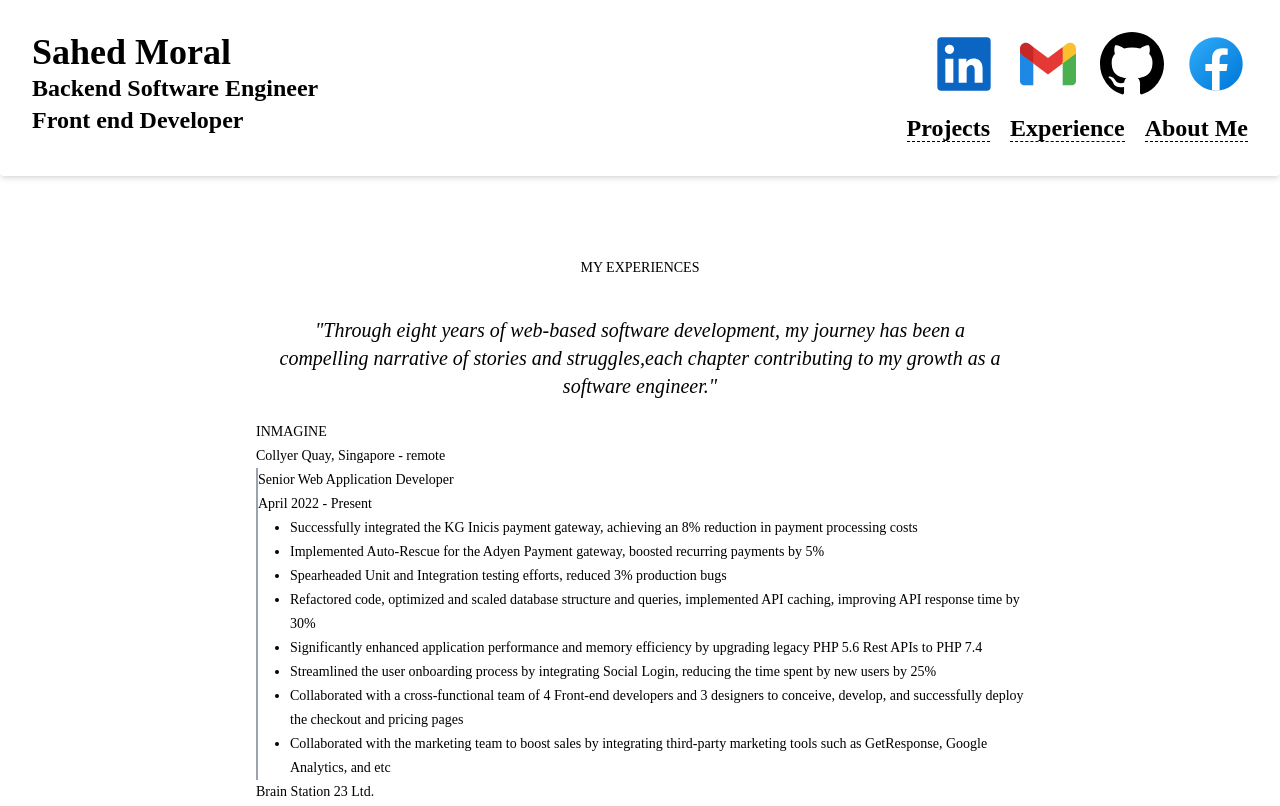
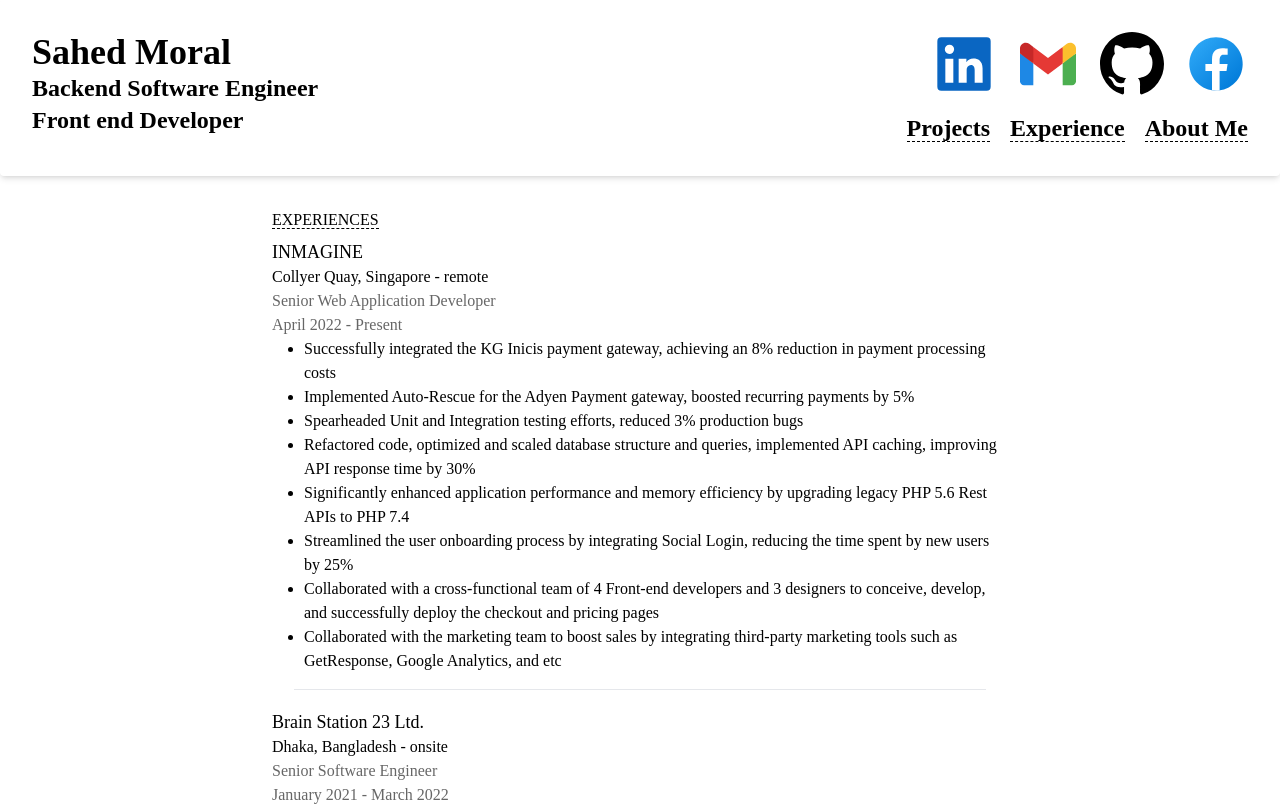
Before and after one commit to sahedbs23/sahed.moral, a Next.js app: page /experience in a window 1280 px wide. Shown: the top 806 px of the page. Built offline with nearby package versions, Linux system fonts and the light colour scheme.

Commit message:
experiance done

```diff
--- a/components/Experience.tsx
+++ b/components/Experience.tsx
@@ -11,47 +11,39 @@ const Experience = () => {
     // const experiences = experiences;
     return (
         <section className="max-w-[768px] mx-auto">
-            <div className="text-center pt-16 pb-8 text-[14px] leading-[24px] font-normal text-black">
-                <h1 className="py-4 uppercase">My Experiences</h1>
-                <div className="text-xl italic p-[20px]">
-                    <p>
-                        {/* eslint-disable-next-line react/no-unescaped-entities */}
-                        "Through eight years of web-based software development,
-                        my journey has been a compelling narrative of stories and struggles,
-                        {/* eslint-disable-next-line react/no-unescaped-entities */}
-                        each chapter contributing to my growth as a software engineer."
-                    </p>
-                </div>
+            <div className="text-left pt-8 text-[16px] leading-[24px] font-normal text-black">
+                <h1 className="pl-4 pb-2 uppercase">
+                    <span className="border-dashed border-b border-black">Experiences</span>
+                </h1>
+                {/*<div className="text-xl italic p-[20px]">*/}
+                {/*    <p>*/}
+                {/*        /!* eslint-disable-next-line react/no-unescaped-entities *!/*/}
+                {/*        "Through eight years of web-based software development, my journey has been a compelling narrative of stories and struggles, each chapter contributing to my growth as a software engineer."*/}
+                {/*    </p>*/}
+                {/*</div>*/}
 
                 <div className="">
-                    <ul className="list-none flex flex-col">
+                    <ul className="list-none flex flex-col gap-5 p-4 pt-0">
                         {
-                            experiences.map(experience => (
-                                <li
-                                    className="text-left"
-                                    key={experience.company}
+                            experiences.map((experience,i) => (
+                                <li className="text-left" key={experience.company}
                                 >
                                     <h2>
-                                        <a href={experience.companyLink}>
+                                        <Link className="hover:border-black hover:border-b hover:border-solid text-[18px] hover:text-[#0a66c2]" href={experience.companyLink}>
                                             {experience.company}
-                                        </a>
+                                        </Link>
                                     </h2>
-                                    <h3>{experience.location}</h3>
-                                    <ul className="">
+                                    <h3 className="text-[16px]">{experience.location}</h3>
+                                    <ul className="pb-4">
                                         {
                                             experience.positions.map(p => (
-                                                <li key={p.year} className="border-l-2 border-gray-400">
-                                                    <h2>{p.title}</h2>
-                                                    <h3>{p.year}</h3>
+                                                <li key={p.year} className="pb-4 last:pb-0">
+                                                    <h2 className="text-[16px] text-[#00000099]">{p.title}</h2>
+                                                    <h3 className="text-[16px] text-[#00000099]">{p.year}</h3>
                                                     <ul className="list-disc pl-8">
                                                         {
                                                             p.achievements.map((a,index)=>(
-                                                                <li
-                                                                    className=""
-                                                                    key={index}
-                                                                >
-                                                                    {a}
-                                                                </li>
+                                                                <li key={index}>{a}</li>
                                                             ))
                                                         }
                                                     </ul>
@@ -80,6 +72,11 @@ const Experience = () => {
                                     {/*        ))}*/}
                                     {/*    </ul>*/}
                                     {/*</div>*/}
+                                    <div className="w-[94%] mx-auto">
+                                        {
+                                            i!=3 && <hr/>
+                                        }
+                                    </div>
                                 </li>
                             ))
                         }
--- a/components/shared/ExperienceCard.tsx
+++ /dev/null
@@ -1,16 +0,0 @@
-import React from "react";
-import ExperienceInterface from "@/interfaces/ExperienceInterface";
-
-const ExperienceCard: React.FC<ExperienceInterface> = experience => (
-    <div className="relative experience-card border p-4 rounded-md shadow-xl bg-white dark:bg-gray-800 z-10 mx-4">
-        <h1 className="absolute -top-10 md:-left-10 md:-top-10 text-4xl text-gray-200 font-bold dark:text-gray-800">
-            {experience.year}
-        </h1>
-        <h1 className="font-semibold text-xl">{experience.title}</h1>
-        <a href={experience.companyLink} className="text-gray-500">
-            {experience.company}
-        </a>
-        <p className="text-gray-600 dark:text-gray-400 my-2">{experience.achievements}</p>
-    </div>
-);
-export default ExperienceCard;
--- a/components/shared/Navbar.tsx
+++ b/components/shared/Navbar.tsx
@@ -2,7 +2,7 @@ import React from "react";
 import Link from "next/link";
 
 const Navbar = () => {
-    const menus=['Projects', 'Experience'];
+    const menus = ['Projects', 'Experience'];
     return (
         <header id="simple-header" className="w-full shadow-md rounded">
             <section className="flex flex-col md:flex-row p-8 text-center md:text-left gap-8">
@@ -17,45 +17,76 @@ const Navbar = () => {
                     <div className="flex flex-col gap-8 md:gap-4">
                         <ul className="flex flex-row justify-between  md:gap-5 md:justify-end">
                             <li>
-                            <a href="https://www.linkedin.com/in/sahed-moral/">
-                                <svg xmlns="http://www.w3.org/2000/svg" viewBox="0 0 24 24" data-supported-dps="24x24" fill="currentColor" className="h-16 w-16 text-[#0a66c2]" width="24" height="24" focusable="false">
-                                    <path d="M20.5 2h-17A1.5 1.5 0 002 3.5v17A1.5 1.5 0 003.5 22h17a1.5 1.5 0 001.5-1.5v-17A1.5 1.5 0 0020.5 2zM8 19H5v-9h3zM6.5 8.25A1.75 1.75 0 118.3 6.5a1.78 1.78 0 01-1.8 1.75zM19 19h-3v-4.74c0-1.42-.6-1.93-1.38-1.93A1.74 1.74 0 0013 14.19a.66.66 0 000 .14V19h-3v-9h2.9v1.3a3.11 3.11 0 012.7-1.4c1.55 0 3.36.86 3.36 3.66z"></path>
+                                <Link href="https://www.linkedin.com/in/sahed-moral/" target="_blank">
+                                    <svg xmlns="http://www.w3.org/2000/svg" viewBox="0 0 24 24"
+                                         data-supported-dps="24x24" fill="currentColor"
+                                         className="h-16 w-16 text-[#0a66c2]" width="24" height="24" focusable="false">
+                                        <path
+                                            d="M20.5 2h-17A1.5 1.5 0 002 3.5v17A1.5 1.5 0 003.5 22h17a1.5 1.5 0 001.5-1.5v-17A1.5 1.5 0 0020.5 2zM8 19H5v-9h3zM6.5 8.25A1.75 1.75 0 118.3 6.5a1.78 1.78 0 01-1.8 1.75zM19 19h-3v-4.74c0-1.42-.6-1.93-1.38-1.93A1.74 1.74 0 0013 14.19a.66.66 0 000 .14V19h-3v-9h2.9v1.3a3.11 3.11 0 012.7-1.4c1.55 0 3.36.86 3.36 3.66z"></path>
+                                    </svg>
+                                </Link>
+                            </li>
+                            <li>
+                                <a href="mailto:moral.sahed@gmail.com">
+                                    <svg xmlns="http://www.w3.org/2000/svg" x="0px" y="0px" width="64" height="64"
+                                         viewBox="0 0 48 48">
+                                        <path fill="#4caf50"
+                                              d="M45,16.2l-5,2.75l-5,4.75L35,40h7c1.657,0,3-1.343,3-3V16.2z"></path>
+                                        <path fill="#1e88e5"
+                                              d="M3,16.2l3.614,1.71L13,23.7V40H6c-1.657,0-3-1.343-3-3V16.2z"></path>
+                                        <polygon fill="#e53935"
+                                                 points="35,11.2 24,19.45 13,11.2 12,17 13,23.7 24,31.95 35,23.7 36,17"></polygon>
+                                        <path fill="#c62828"
+                                              d="M3,12.298V16.2l10,7.5V11.2L9.876,8.859C9.132,8.301,8.228,8,7.298,8h0C4.924,8,3,9.924,3,12.298z"></path>
+                                        <path fill="#fbc02d"
+                                              d="M45,12.298V16.2l-10,7.5V11.2l3.124-2.341C38.868,8.301,39.772,8,40.702,8h0 C43.076,8,45,9.924,45,12.298z"></path>
                                     </svg>
                                 </a>
                             </li>
                             <li>
-                            <a href="mailto:moral.sahed@gmail.com">
-                            <svg xmlns="http://www.w3.org/2000/svg" x="0px" y="0px" width="64" height="64" viewBox="0 0 48 48">
-                                <path fill="#4caf50" d="M45,16.2l-5,2.75l-5,4.75L35,40h7c1.657,0,3-1.343,3-3V16.2z"></path><path fill="#1e88e5" d="M3,16.2l3.614,1.71L13,23.7V40H6c-1.657,0-3-1.343-3-3V16.2z"></path><polygon fill="#e53935" points="35,11.2 24,19.45 13,11.2 12,17 13,23.7 24,31.95 35,23.7 36,17"></polygon><path fill="#c62828" d="M3,12.298V16.2l10,7.5V11.2L9.876,8.859C9.132,8.301,8.228,8,7.298,8h0C4.924,8,3,9.924,3,12.298z"></path><path fill="#fbc02d" d="M45,12.298V16.2l-10,7.5V11.2l3.124-2.341C38.868,8.301,39.772,8,40.702,8h0 C43.076,8,45,9.924,45,12.298z"></path>
+                                <Link href="https://github.com/sahedbs23" target="_blank">
+                                    <svg height="64" aria-hidden="true" viewBox="0 0 16 16" version="1.1" width="64"
+                                         data-view-component="true"
+                                         className="octicon octicon-mark-github v-align-middle color-fg-default">
+                                        <path
+                                            d="M8 0c4.42 0 8 3.58 8 8a8.013 8.013 0 0 1-5.45 7.59c-.4.08-.55-.17-.55-.38 0-.27.01-1.13.01-2.2 0-.75-.25-1.23-.54-1.48 1.78-.2 3.65-.88 3.65-3.95 0-.88-.31-1.59-.82-2.15.08-.2.36-1.02-.08-2.12 0 0-.67-.22-2.2.82-.64-.18-1.32-.27-2-.27-.68 0-1.36.09-2 .27-1.53-1.03-2.2-.82-2.2-.82-.44 1.1-.16 1.92-.08 2.12-.51.56-.82 1.28-.82 2.15 0 3.06 1.86 3.75 3.64 3.95-.23.2-.44.55-.51 1.07-.46.21-1.61.55-2.33-.66-.15-.24-.6-.83-1.23-.82-.67.01-.27.38.01.53.34.19.73.9.82 1.13.16.45.68 1.31 2.69.94 0 .67.01 1.3.01 1.49 0 .21-.15.45-.55.38A7.995 7.995 0 0 1 0 8c0-4.42 3.58-8 8-8Z"></path>
                                     </svg>
-                            </a>
+                                </Link>
                             </li>
                             <li>
-                            <a href="https://github.com/sahedbs23">
-                            <svg height="64" aria-hidden="true" viewBox="0 0 16 16" version="1.1" width="64" data-view-component="true" className="octicon octicon-mark-github v-align-middle color-fg-default">
-                                <path d="M8 0c4.42 0 8 3.58 8 8a8.013 8.013 0 0 1-5.45 7.59c-.4.08-.55-.17-.55-.38 0-.27.01-1.13.01-2.2 0-.75-.25-1.23-.54-1.48 1.78-.2 3.65-.88 3.65-3.95 0-.88-.31-1.59-.82-2.15.08-.2.36-1.02-.08-2.12 0 0-.67-.22-2.2.82-.64-.18-1.32-.27-2-.27-.68 0-1.36.09-2 .27-1.53-1.03-2.2-.82-2.2-.82-.44 1.1-.16 1.92-.08 2.12-.51.56-.82 1.28-.82 2.15 0 3.06 1.86 3.75 3.64 3.95-.23.2-.44.55-.51 1.07-.46.21-1.61.55-2.33-.66-.15-.24-.6-.83-1.23-.82-.67.01-.27.38.01.53.34.19.73.9.82 1.13.16.45.68 1.31 2.69.94 0 .67.01 1.3.01 1.49 0 .21-.15.45-.55.38A7.995 7.995 0 0 1 0 8c0-4.42 3.58-8 8-8Z"></path>
+                                <Link href="https://www.facebook.com/sahedsawon" target="_blank">
+                                    <svg xmlns="http://www.w3.org/2000/svg" x="0px" y="0px" width="64" height="64"
+                                         viewBox="0 0 48 48">
+                                        <linearGradient id="Ld6sqrtcxMyckEl6xeDdMa_uLWV5A9vXIPu_gr1" x1="9.993"
+                                                        x2="40.615" y1="9.993" y2="40.615"
+                                                        gradientUnits="userSpaceOnUse">
+                                            <stop offset="0" stopColor="#2aa4f4"></stop>
+                                            <stop offset="1" stopColor="#007ad9"></stop>
+                                        </linearGradient>
+                                        <path fill="url(#Ld6sqrtcxMyckEl6xeDdMa_uLWV5A9vXIPu_gr1)"
+                                              d="M24,4C12.954,4,4,12.954,4,24s8.954,20,20,20s20-8.954,20-20S35.046,4,24,4z"></path>
+                                        <path fill="#fff"
+                                              d="M26.707,29.301h5.176l0.813-5.258h-5.989v-2.874c0-2.184,0.714-4.121,2.757-4.121h3.283V12.46 c-0.577-0.078-1.797-0.248-4.102-0.248c-4.814,0-7.636,2.542-7.636,8.334v3.498H16.06v5.258h4.948v14.452 C21.988,43.9,22.981,44,24,44c0.921,0,1.82-0.084,2.707-0.204V29.301z"></path>
                                     </svg>
-                            </a>
-                        </li>
-                        <li>
-                            <a href="https://www.facebook.com/sahedsawon">
-                            <svg xmlns="http://www.w3.org/2000/svg" x="0px" y="0px" width="64" height="64" viewBox="0 0 48 48">
-                                <linearGradient id="Ld6sqrtcxMyckEl6xeDdMa_uLWV5A9vXIPu_gr1" x1="9.993" x2="40.615" y1="9.993" y2="40.615" gradientUnits="userSpaceOnUse"><stop offset="0" stopColor="#2aa4f4"></stop><stop offset="1" stopColor="#007ad9"></stop></linearGradient><path fill="url(#Ld6sqrtcxMyckEl6xeDdMa_uLWV5A9vXIPu_gr1)" d="M24,4C12.954,4,4,12.954,4,24s8.954,20,20,20s20-8.954,20-20S35.046,4,24,4z"></path><path fill="#fff" d="M26.707,29.301h5.176l0.813-5.258h-5.989v-2.874c0-2.184,0.714-4.121,2.757-4.121h3.283V12.46 c-0.577-0.078-1.797-0.248-4.102-0.248c-4.814,0-7.636,2.542-7.636,8.334v3.498H16.06v5.258h4.948v14.452 C21.988,43.9,22.981,44,24,44c0.921,0,1.82-0.084,2.707-0.204V29.301z"></path>
-                            </svg>
-                            </a>
+                                </Link>
                             </li>
                         </ul>
                         <ul className="flex flex-col md:flex-row justify-between gap-5 md:justify-end">
                             {
                                 menus.map(m => (
                                     <li key={m}>
-                                        <Link className="text-2xl font-bold text-black border-dashed border-black border-b" href={`/${m.toLowerCase()}`}>{m}</Link>
+                                        <Link
+                                            className="text-2xl font-bold text-black border-dashed border-black border-b"
+                                            href={`/${m.toLowerCase()}`}>{m}</Link>
                                     </li>
                                 ))
                             }
                             <li>
-                                <Link className="text-2xl font-bold text-black border-dashed border-black border-b"
-                                      href="/">About Me</Link>
+                                <Link
+                                    className="text-2xl font-bold text-black border-dashed border-black border-b"
+                                    href="/">
+                                    About Me
+                                </Link>
                             </li>
                         </ul>
                     </div>
```
Lines whose indentation alone changed are shown as unchanged.
